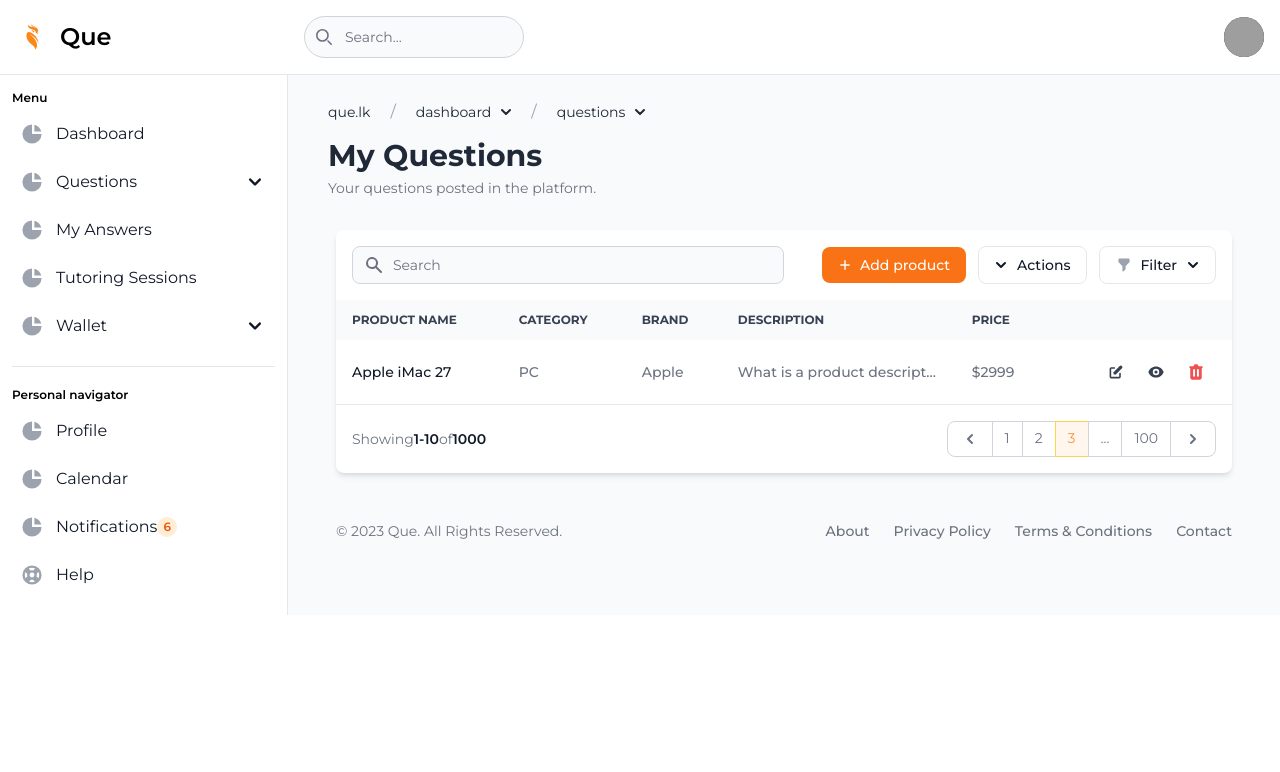
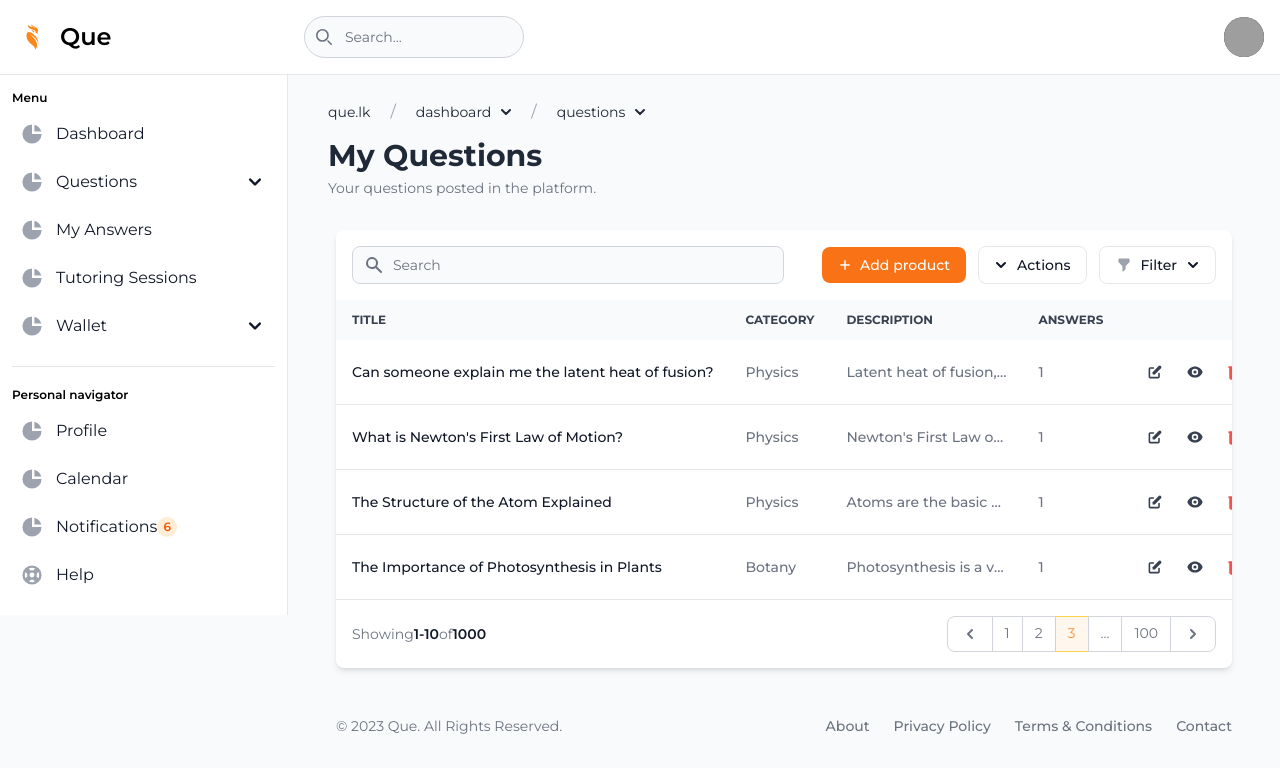
Before and after one commit to kodecosmo/mSpace23, a Next.js app: page /dashboard/questions in a window 1280 px wide. Shown: the top 772 px of the page. Built offline with nearby package versions, Linux system fonts and the light colour scheme; grey boxes are pictures that could not be loaded.

Commit message:
adding dummy qquestions

```diff
--- a/data/questions.json
+++ /dev/null
@@ -1,6 +0,0 @@
-[
-    {
-        "": "",
-    },
-    {}
-]
--- /dev/null
+++ b/data/questions/[id].json
@@ -0,0 +1,90 @@
+[
+    {
+        "id": 1,
+        "title": "Can someone explain me the latent heat of fusion?",
+        "slug": "can-someone-explain-me-the-latent-heat-of-fusion",
+        "body": "Latent heat of fusion, also known as enthalpy of fusion, is the amount of energy that must be supplied to a solid substance (typically in the form of heat) in order to trigger a change in its physical state and convert it into a liquid (when the pressure of the environment is kept constant). For example, the latent heat of fusion of one kilogram of water, which is the amount of heat energy that must be supplied to convert 1 kg of ice without changing the temperature of the environment (which is kept at zero degrees Celsius) is 333.55 kilojoules.",
+        "profile_id": 1,
+        "subject": {
+            "id": 1,
+            "name": "Physics",
+            "slug": "physics",
+            "description": "Physics explores the fundamental laws of the universe, unraveling mysteries from particles to galaxies, shaping our world.",
+            "asset": {
+                "id": 1,
+                "relative_path": "public/Yvuewuy0nhU37BK1hTxWaepHdMvbyqHtxi7FzDrZ.jpg",
+                "complete_path": "http://example.com/assets/Yvuewuy0nhU37BK1hTxWaepHdMvbyqHtxi7FzDrZ.jpg"
+            },
+            "created_at": "2023-08-28 18:08:14",
+            "updated_at": "2023-08-28 18:08:14"
+        },
+        "created_at": "2023-08-28 18:08:14",
+        "updated_at": "2023-08-28 18:08:14"
+    },
+    {
+        "id": 2,
+        "title": "What is Newton's First Law of Motion?",
+        "slug": "what-is-newtons-first-law-of-motion",
+        "body": "Newton's First Law of Motion, often referred to as the law of inertia, states that an object at rest will stay at rest, and an object in motion will stay in motion with the same speed and in the same direction unless acted upon by an external force. In simpler terms, it means that objects tend to maintain their state of motion unless a force is applied to change that state.",
+        "profile_id": 2,
+        "subject": {
+            "id": 2,
+            "name": "Physics",
+            "slug": "physics",
+            "description": "Physics explores the fundamental laws of the universe, unraveling mysteries from particles to galaxies, shaping our world.",
+            "asset": {
+                "id": 2,
+                "relative_path": "public/Yvuewuy0nhU37BK1hTxWaepHdMvbyqHtxi7FzDrZ.jpg",
+                "complete_path": "http://example.com/assets/Yvuewuy0nhU37BK1hTxWaepHdMvbyqHtxi7FzDrZ.jpg"
+            },
+            "created_at": "2023-08-29 10:15:27",
+            "updated_at": "2023-08-29 10:15:27"
+        },
+        "created_at": "2023-08-29 10:15:27",
+        "updated_at": "2023-08-29 10:15:27"
+    },
+    {
+        "id": 3,
+        "title": "The Structure of the Atom Explained",
+        "slug": "the-structure-of-the-atom-explained",
+        "body": "Atoms are the basic units of matter, and they consist of three main components: protons, neutrons, and electrons. Protons carry a positive charge and are located in the nucleus at the center of the atom. Neutrons are also found in the nucleus and have no charge. Electrons orbit the nucleus in electron shells and carry a negative charge. The arrangement of these particles determines the chemical properties of an element.",
+        "profile_id": 3,
+        "subject": {
+            "id": 3,
+            "name": "Physics",
+            "slug": "physics",
+            "description": "Physics explores the fundamental laws of the universe, unraveling mysteries from particles to galaxies, shaping our world.",
+            "asset": {
+                "id": 3,
+                "relative_path": "public/Yvuewuy0nhU37BK1hTxWaepHdMvbyqHtxi7FzDrZ.jpg",
+                "complete_path": "http://example.com/assets/Yvuewuy0nhU37BK1hTxWaepHdMvbyqHtxi7FzDrZ.jpg"
+            },
+            "created_at": "2023-08-30 14:42:19",
+            "updated_at": "2023-08-30 14:42:19"
+        },
+        "created_at": "2023-08-30 14:42:19",
+        "updated_at": "2023-08-30 14:42:19"
+    },
+    {
+        "id": 4,
+        "title": "The Importance of Photosynthesis in Plants",
+        "slug": "the-importance-of-photosynthesis-in-plants",
+        "body": "Photosynthesis is a vital process for plants as it allows them to convert light energy from the sun into chemical energy in the form of glucose. This energy is used for growth, reproduction, and overall survival. Additionally, photosynthesis releases oxygen into the atmosphere, which is essential for the respiration of many organisms, including humans.",
+        "profile_id": 4,
+        "subject": {
+            "id": 4,
+            "name": "Botany",
+            "slug": "botany",
+            "description": "Botany is the scientific study of plants, including their structure, growth, and interactions with the environment.",
+            "asset": {
+                "id": 4,
+                "relative_path": "public/Yvuewuy0nhU37BK1hTxWaepHdMvbyqHtxi7FzDrZ.jpg",
+                "complete_path": "http://example.com/assets/Yvuewuy0nhU37BK1hTxWaepHdMvbyqHtxi7FzDrZ.jpg"
+            },
+            "created_at": "2023-08-31 09:57:45",
+            "updated_at": "2023-08-31 09:57:45"
+        },
+        "created_at": "2023-08-31 09:57:45",
+        "updated_at": "2023-08-31 09:57:45"
+    }
+]
--- a/package.json
+++ b/package.json
@@ -22,6 +22,8 @@
     "react": "18.2.0",
     "react-dom": "18.2.0",
     "react-icons": "^4.11.0",
+    "styled-components": "^6.0.8",
+    "swr": "^2.2.4",
     "tailwindcss": "^3.3.3"
   },
   "devDependencies": {
--- a/src/components/molecules/table/TableBodyMolecule.jsx
+++ b/src/components/molecules/table/TableBodyMolecule.jsx
@@ -1,4 +1,7 @@
-function TH({heading}) {
+//useSWR allows the use of SWR inside function components
+import useSWR from 'swr';
+
+function TH({ heading }) {
     return (
         <th scope="col" className="px-4 py-3">
             {heading}
@@ -37,28 +40,25 @@ function TD({ value, type = "normal" }) {
 
 function TableBodyMolecule({ updateModalId, readModalId, deleteModalId }) {
 
-    return (
-        <div className="overflow-x-auto">
-            <table className="w-full text-sm text-left text-gray-500 dark:text-gray-400">
-                <thead className="text-xs text-gray-700 uppercase bg-gray-50 dark:bg-gray-700 dark:text-gray-400">
-                    <tr>
-                        <TH heading="Product name" />
-                        <TH heading="Category" />
-                        <TH heading="Brand" />
-                        <TH heading="Description" />
-                        <TH heading="Price" />
-                        <TH heading={
-                            <span className="sr-only">Actions</span>
-                        } />
-                    </tr>
-                </thead>
-                <tbody>
+    //Write a fetcher function to wrap the native fetch function and return the result of a call to url in json format
+    const fetcher = (url) => fetch(url).then((res) => res.json());
+
+    //Set up SWR to run the fetcher function when calling "/api/staticdata"
+    //There are 3 possible states: (1) loading when data is null (2) ready when the data is returned (3) error when there was an error fetching the data
+    const { data, error } = useSWR('/api/questions', fetcher);
+
+    //Handle the error state
+    if (error) return <div>Failed to load</div>;
+    //Handle the loading state
+    if (!data) return <div>Loading...</div>;
+    //Handle the ready state and display the result contained in the data object mapped to the structure of the json file
+
+    const listQuestions = data.map((question) =>
         <tr className="border-b dark:border-gray-700">
-                        <TD value="Apple iMac 27" type="main" />
-                        <TD value="PC" />
-                        <TD value="Apple" />
-                        <TD value="What is a product description? A product description describes a product." type="extended" />
-                        <TD value="$2999" />
+            <TD value={question.title} type="main" />
+            <TD value={question.subject.name} />
+            <TD value={question.body} type="extended" />
+            <TD value={1} />
             <TD value={<ul className="py-1 text-sm inline-flex" aria-labelledby="apple-imac-27-dropdown-button">
                 <li>
                     <button type="button" data-modal-target={updateModalId} data-modal-toggle={updateModalId} className="flex w-full items-center py-2 px-3 rounded-md hover:bg-gray-100 dark:hover:bg-gray-600 dark:hover:text-white text-gray-700 dark:text-gray-200">
@@ -80,6 +80,24 @@ function TableBodyMolecule({ updateModalId, readModalId, deleteModalId }) {
                 </li>
             </ul>} type="action" />
         </tr>
+    );
+
+    return (
+        <div className="overflow-x-auto">
+            <table className="w-full text-sm text-left text-gray-500 dark:text-gray-400">
+                <thead className="text-xs text-gray-700 uppercase bg-gray-50 dark:bg-gray-700 dark:text-gray-400">
+                    <tr>
+                        <TH heading="Title" />
+                        <TH heading="Category" />
+                        <TH heading="Description" />
+                        <TH heading="Answers" />
+                        <TH heading={
+                            <span className="sr-only">Actions</span>
+                        } />
+                    </tr>
+                </thead>
+                <tbody>
+                    {listQuestions}
                 </tbody>
             </table>
         </div>
--- a/src/pages/api/hello.js
+++ /dev/null
@@ -1,5 +0,0 @@
-// Next.js API route support: https://nextjs.org/docs/api-routes/introduction
-
-export default function handler(req, res) {
-  res.status(200).json({ name: 'John Doe' })
-}
--- /dev/null
+++ b/src/pages/api/questions.js
@@ -0,0 +1,13 @@
+import path from 'path';
+import { promises as fs } from 'fs';
+
+export default async function handler(req, res) {
+
+  //Find the absolute path of the json directory
+  const jsonDirectory = path.join(process.cwd(), 'data');
+  //Read the json data file data.json
+  const fileContents = await fs.readFile(jsonDirectory + '/questions/[id].json', 'utf8');
+  //Return the content of the data file in json format
+  res.status(200).send(fileContents);
+
+}
--- /dev/null
+++ b/src/pages/api/staticdata.js
@@ -0,0 +1,13 @@
+import path from 'path';
+import { promises as fs } from 'fs';
+
+export default async function handler(req, res) {
+
+  //Find the absolute path of the json directory
+  const jsonDirectory = path.join(process.cwd(), 'json');
+  //Read the json data file data.json
+  const fileContents = await fs.readFile(jsonDirectory + '/data.json', 'utf8');
+  //Return the content of the data file in json format
+    res.status(200).json(fileContents);
+
+}
```
Also changed, not shown: 1 other file (tests, documents, lock files or other folders). Lines whose indentation alone changed are shown as unchanged.
